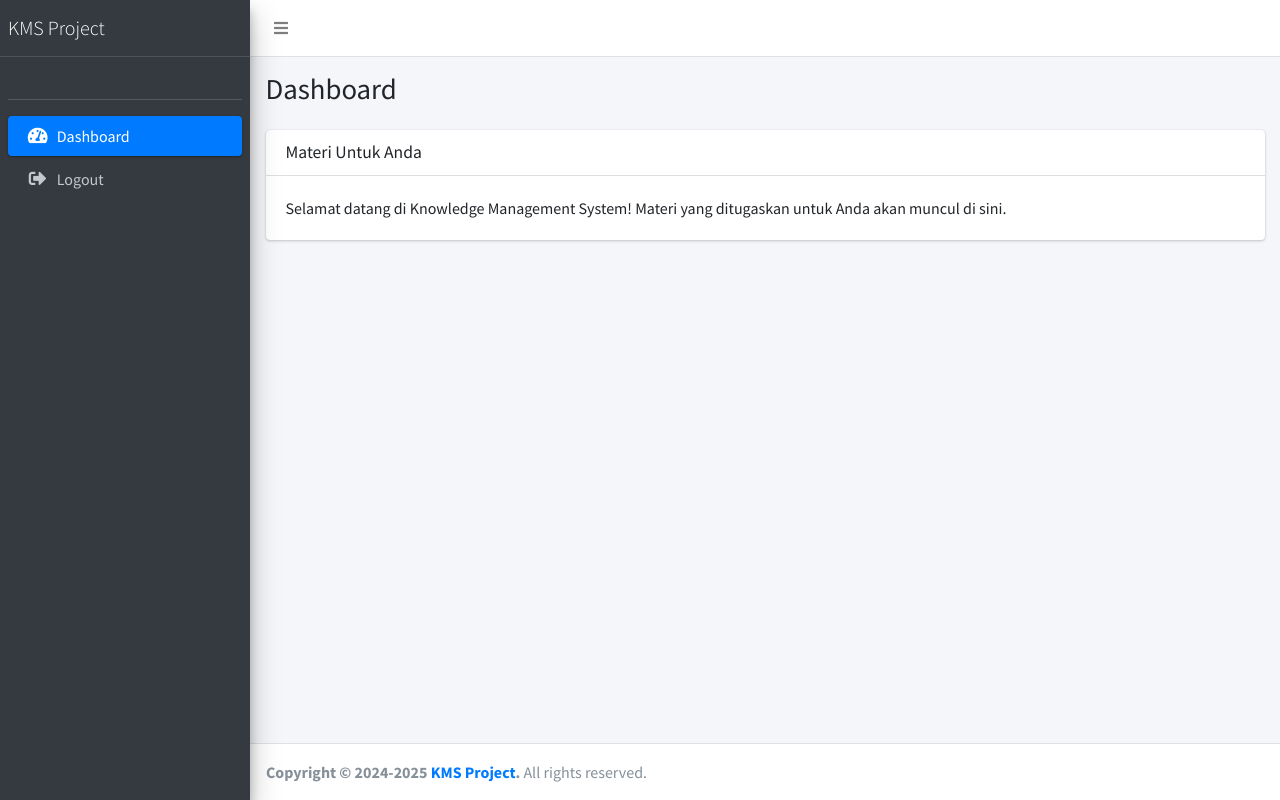
After one commit to RizalRio/Knowledge-Management-System, a PHP site: template views/dashboard.twig in a window 1280 px wide. The commit adds this page. Run offline with PHP 8.4, Linux system fonts and the light colour scheme; the template is opened without the code that fills it, so the values that code supplies are empty; some libraries are stand-ins or nearby versions.

Commit message:
Add user registration and dashboard functionality
- Implemented DashboardController with session validation and dashboard view.
- Added routes for user registration and dashboard access.
- Created registration form and dashboard views.
- Updated AuthController to handle user registration logic.
- Enhanced login view with success and error notifications.

```diff
--- /dev/null
+++ b/views/dashboard.twig
@@ -0,0 +1,46 @@
+{% extends "layout-main.twig" %}
+
+{% block content %}
+
+{# Tampilkan ini jika yang login adalah Admin #}
+{% if session.user_role == 'Admin' %}
+<div class="row">
+    <div class="col-lg-3 col-6">
+        <div class="small-box bg-info">
+            <div class="inner">
+                <h3>150</h3>
+                <p>Materi Baru</p>
+            </div>
+            <div class="icon">
+                <i class="fas fa-file-alt"></i>
+            </div>
+            <a href="#" class="small-box-footer">More info <i class="fas fa-arrow-circle-right"></i></a>
+        </div>
+    </div>
+    <div class="col-lg-3 col-6">
+        <div class="small-box bg-success">
+            <div class="inner">
+                <h3>53<sup style="font-size: 20px">%</sup></h3>
+                <p>Feedback Rate</p>
+            </div>
+            <div class="icon">
+                <i class="fas fa-comments"></i>
+            </div>
+            <a href="#" class="small-box-footer">More info <i class="fas fa-arrow-circle-right"></i></a>
+        </div>
+    </div>
+</div>
+
+{# Tampilkan ini jika yang login BUKAN Admin #}
+{% else %}
+<div class="card">
+    <div class="card-header">
+        <h3 class="card-title">Materi Untuk Anda</h3>
+    </div>
+    <div class="card-body">
+        Selamat datang di Knowledge Management System! Materi yang ditugaskan untuk Anda akan muncul di sini.
+    </div>
+</div>
+{% endif %}
+
+{% endblock %}
--- a/views/layout-base.twig
+++ b/views/layout-base.twig
@@ -18,5 +18,6 @@
     <script src="/plugins/bootstrap/js/bootstrap.bundle.min.js"></script>
     <script src="/plugins/sweetalert2/sweetalert2.all.min.js"></script>
     <script src="/dist/js/adminlte.min.js"></script>
+    {% block scripts %}{% endblock %}
 </body>
 </html>
--- /dev/null
+++ b/views/layout-main.twig
@@ -0,0 +1,81 @@
+<!DOCTYPE html>
+<html lang="en">
+<head>
+    <meta charset="utf-8">
+    <meta name="viewport" content="width=device-width, initial-scale=1">
+    <title>KMS | {% block title %}Dashboard{% endblock %}</title>
+
+    <link rel="stylesheet" href="https://fonts.googleapis.com/css?family=Source+Sans+Pro:300,400,400i,700&display=fallback">
+    <link rel="stylesheet" href="/plugins/fontawesome-free/css/all.min.css">
+    <link rel="stylesheet" href="/plugins/sweetalert2/sweetalert2.min.css">
+    <link rel="stylesheet" href="/dist/css/adminlte.min.css">
+</head>
+<body class="hold-transition sidebar-mini">
+<div class="wrapper">
+
+  <nav class="main-header navbar navbar-expand navbar-white navbar-light">
+    <ul class="navbar-nav">
+      <li class="nav-item">
+        <a class="nav-link" data-widget="pushmenu" href="#" role="button"><i class="fas fa-bars"></i></a>
+      </li>
+    </ul>
+  </nav>
+  <aside class="main-sidebar sidebar-dark-primary elevation-4">
+    <a href="/dashboard" class="brand-link">
+      <span class="brand-text font-weight-light">KMS Project</span>
+    </a>
+
+    <div class="sidebar">
+      <div class="user-panel mt-3 pb-3 mb-3 d-flex">
+        <div class="info">
+          <a href="#" class="d-block">{{ session.user_name }}</a>
+        </div>
+      </div>
+
+      <nav class="mt-2">
+        <ul class="nav nav-pills nav-sidebar flex-column" data-widget="treeview" role="menu" data-accordion="false">
+          <li class="nav-item">
+            <a href="/dashboard" class="nav-link active">
+              <i class="nav-icon fas fa-tachometer-alt"></i>
+              <p>Dashboard</p>
+            </a>
+          </li>
+          <li class="nav-item">
+            <a href="/logout" class="nav-link">
+              <i class="nav-icon fas fa-sign-out-alt"></i>
+              <p>Logout</p>
+            </a>
+          </li>
+        </ul>
+      </nav>
+      </div>
+    </aside>
+
+  <div class="content-wrapper">
+    <div class="content-header">
+      <div class="container-fluid">
+        <div class="row mb-2">
+          <div class="col-sm-6">
+            <h1 class="m-0">{% block page_title %}Dashboard{% endblock %}</h1>
+          </div>
+        </div>
+      </div>
+    </div>
+    <section class="content">
+      <div class="container-fluid">
+        {% block content %}{% endblock %}
+      </div>
+    </section>
+    </div>
+  <footer class="main-footer">
+    <strong>Copyright &copy; 2024-2025 <a href="#">KMS Project</a>.</strong> All rights reserved.
+  </footer>
+</div>
+<script src="/plugins/jquery/jquery.min.js"></script>
+<script src="/plugins/bootstrap/js/bootstrap.bundle.min.js"></script>
+<script src="/plugins/sweetalert2/sweetalert2.all.min.js"></script>
+<script src="/dist/js/adminlte.min.js"></script>
+{# Placeholder untuk script tambahan per halaman #}
+{% block scripts %}{% endblock %}
+</body>
+</html>
```
Also changed, not shown: app/dependencies.php (+7 -1 lines), app/routes.php (+14 -0 lines), src/Application/Controllers/AuthController.php (+34 -1 lines), src/Application/Controllers/DashboardController.php (added, +35 -0 lines), views/auth-login.twig (+50 -8 lines), views/auth-register.twig (added, +61 -0 lines).
